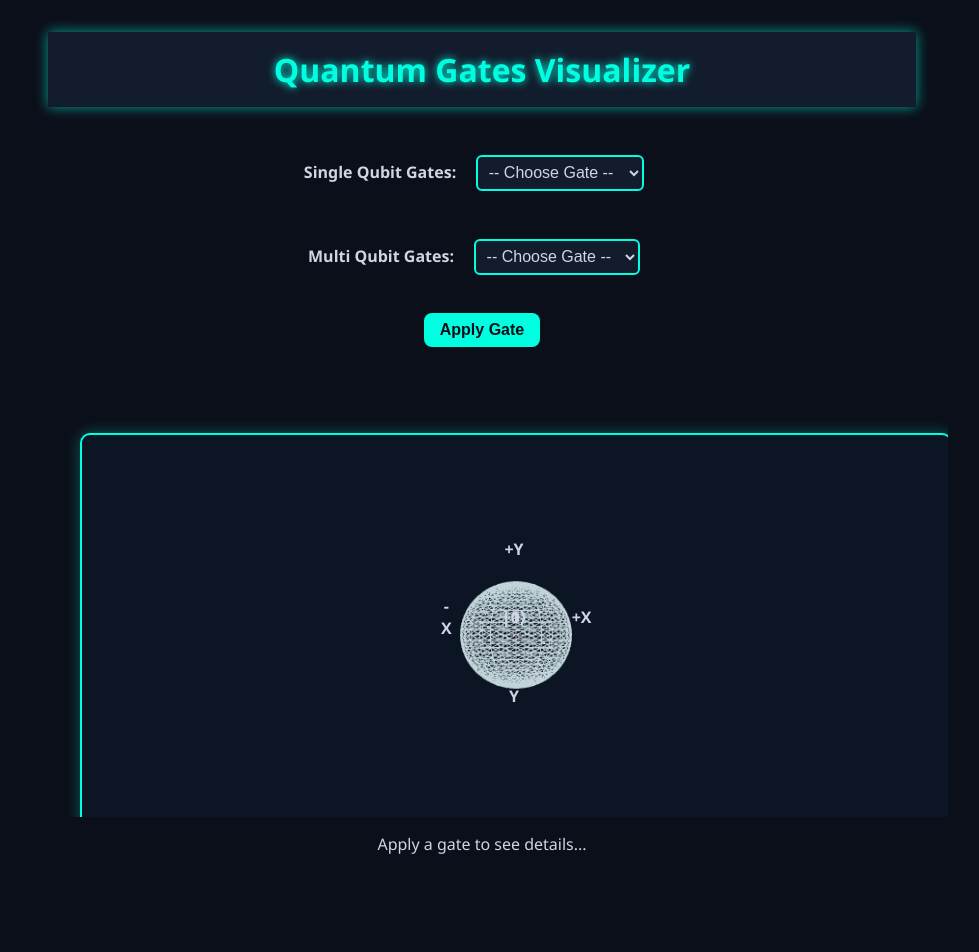
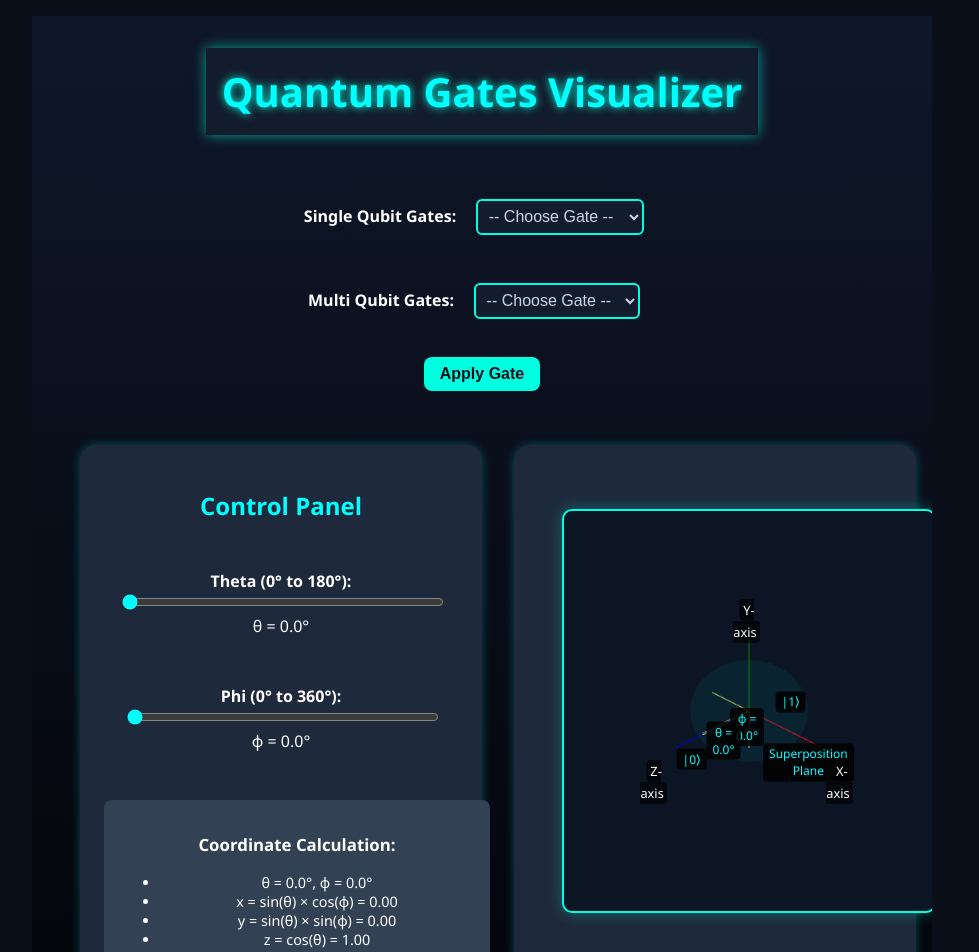
Before and after one commit to Noor-Fatima-Afzal/QuantumGates, a React (Vite) app: page / in a window 1280 px wide. Shown: the top 952 px of the page, without its empty margins (158-1137 px from the left). Before the commit the page ends 903 px from the top, so only its background shows below. Built offline with nearby package versions, Linux system fonts and the light colour scheme.

Commit message:
Update App.jsx

```diff
--- a/src/App.jsx
+++ b/src/App.jsx
@@ -1,198 +1,198 @@
+// import { useState } from "react";
+// import BlochSphere from "./components/BlochSphere";
+// import GateControls from "./components/GateControls";
+// import GateInfo from "./components/GateInfo";
+
+// export default function App() {
+//   const [theta, setTheta] = useState(0);  // Polar angle
+//   const [phi, setPhi] = useState(0);      // Azimuthal angle
+//   const [currentGate, setCurrentGate] = useState(null);  // Track applied gate
+
+//   const applyGate = (gate) => {
+//   setCurrentGate(gate);
+
+//   if (gate === "X") setTheta(Math.PI);
+//   if (gate === "H") setTheta(Math.PI / 2);
+//   if (gate === "Z") setPhi(phi + Math.PI);
+//   if (gate === "Y") {
+//     setTheta(Math.PI - theta);
+//     setPhi(phi + Math.PI);
+//   }
+//   if (gate === "S") setPhi(phi + Math.PI / 2);
+//   if (gate === "T") setPhi(phi + Math.PI / 4);
+
+//   if (gate === "Rx") setTheta(theta + Math.PI / 4);  // Example: 45° rotation
+//   if (gate === "Ry") setTheta(theta + Math.PI / 4);  // Similar for Y-axis
+//   if (gate === "Rz") setPhi(phi + Math.PI / 4);      // Z-axis phase rotation
+// };
+
+
+//   return (
+//     <div>
+//       <h1>Quantum Gates Visualizer</h1>
+//       <GateControls applyGate={applyGate} />
+//       <BlochSphere stateVector={[theta, phi]} />
+//       <GateInfo gate={currentGate} stateVector={[theta, phi]} />
+//     </div>
+//   );
+// }
+
+
+// App.jsx
 import { useState } from "react";
-import BlochSphere from "./components/BlochSphere";
 import GateControls from "./components/GateControls";
 import GateInfo from "./components/GateInfo";
+
+// 3D + UI bits from the simulator
+import { Canvas } from "@react-three/fiber";
+import { OrbitControls, Sphere, Line, Html } from "@react-three/drei";
+import { motion } from "framer-motion";
+import "./BlochSphereSimulator.css";
 
 export default function App() {
   const [theta, setTheta] = useState(0);  // Polar angle
   const [phi, setPhi] = useState(0);      // Azimuthal angle
   const [currentGate, setCurrentGate] = useState(null);  // Track applied gate
 
+  // --- your gate logic kept, but with safe functional updates to avoid stale state ---
   const applyGate = (gate) => {
-  setCurrentGate(gate);
+    setCurrentGate(gate);
 
-  if (gate === "X") setTheta(Math.PI);
-  if (gate === "H") setTheta(Math.PI / 2);
-  if (gate === "Z") setPhi(phi + Math.PI);
-  if (gate === "Y") {
-    setTheta(Math.PI - theta);
-    setPhi(phi + Math.PI);
-  }
-  if (gate === "S") setPhi(phi + Math.PI / 2);
-  if (gate === "T") setPhi(phi + Math.PI / 4);
+    if (gate === "X") setTheta(() => Math.PI);
+    if (gate === "H") setTheta(() => Math.PI / 2);
+    if (gate === "Z") setPhi(p => p + Math.PI);
+    if (gate === "Y") {
+      setTheta(t => Math.PI - t);
+      setPhi(p => p + Math.PI);
+    }
+    if (gate === "S") setPhi(p => p + Math.PI / 2);
+    if (gate === "T") setPhi(p => p + Math.PI / 4);
 
-  if (gate === "Rx") setTheta(theta + Math.PI / 4);  // Example: 45° rotation
-  if (gate === "Ry") setTheta(theta + Math.PI / 4);  // Similar for Y-axis
-  if (gate === "Rz") setPhi(phi + Math.PI / 4);      // Z-axis phase rotation
-};
+    if (gate === "Rx") setTheta(t => t + Math.PI / 4);  // Example: 45° rotation
+    if (gate === "Ry") setTheta(t => t + Math.PI / 4);  // Similar for Y-axis
+    if (gate === "Rz") setPhi(p => p + Math.PI / 4);    // Z-axis phase rotation
+  };
 
+  // --- simulator math (driven by the same theta/phi) ---
+  const x = Math.sin(theta) * Math.cos(phi);
+  const y = Math.sin(theta) * Math.sin(phi);
+  const z = Math.cos(theta);
+  const toDegrees = (radians) => (radians * 180) / Math.PI;
 
   return (
-    <div>
-      <h1>Quantum Gates Visualizer</h1>
+    <div className="bloch-container">
+      <h1 className="bloch-title">Quantum Gates Visualizer</h1>
+
+      {/* your gate buttons, unchanged */}
       <GateControls applyGate={applyGate} />
-      <BlochSphere stateVector={[theta, phi]} />
+
+      {/* merged simulator UI */}
+      <div className="bloch-grid">
+        <div className="bloch-panel">
+          <h2 className="bloch-subtitle">Control Panel</h2>
+
+          <div className="bloch-control">
+            <label>Theta (0° to 180°):</label>
+            <input
+              type="range"
+              min="0"
+              max={Math.PI}
+              step="0.01"
+              value={theta}
+              onChange={(e) => setTheta(parseFloat(e.target.value) || 0)}
+            />
+            <span>θ = {toDegrees(theta).toFixed(1)}°</span>
+          </div>
+
+          <div className="bloch-control">
+            <label>Phi (0° to 360°):</label>
+            <input
+              type="range"
+              min="0"
+              max={2 * Math.PI}
+              step="0.01"
+              value={phi}
+              onChange={(e) => setPhi(parseFloat(e.target.value) || 0)}
+            />
+            <span>ϕ = {toDegrees(phi).toFixed(1)}°</span>
+          </div>
+
+          <div className="bloch-full-coords">
+            <h3>Coordinate Calculation:</h3>
+            <ul>
+              <li>θ = {toDegrees(theta).toFixed(1)}°, ϕ = {toDegrees(phi).toFixed(1)}°</li>
+              <li>x = sin(θ) × cos(ϕ) = {x.toFixed(2)}</li>
+              <li>y = sin(θ) × sin(ϕ) = {y.toFixed(2)}</li>
+              <li>z = cos(θ) = {z.toFixed(2)}</li>
+            </ul>
+          </div>
+        </div>
+
+        <div className="bloch-visual">
+          <Canvas camera={{ position: [3, 3, 3] }}>
+            <ambientLight intensity={0.5} />
+            <pointLight position={[5, 5, 5]} />
+            <OrbitControls />
+
+            <Sphere args={[1, 64, 64]}>
+              <meshStandardMaterial color="#00FFFF" transparent opacity={0.15} />
+            </Sphere>
+
+            <Line points={[[0, 0, 0], [1.5, 0, 0]]} color="red" />
+            <Html position={[1.7, 0, 0]} center>
+              <span className="axis-label">X-axis</span>
+            </Html>
+
+            <Line points={[[0, 0, 0], [0, 1.5, 0]]} color="green" />
+            <Html position={[0, 1.7, 0]} center>
+              <span className="axis-label">Y-axis</span>
+            </Html>
+
+            <Line points={[[0, 0, 0], [0, 0, 1.5]]} color="blue" />
+            <Html position={[0, 0, 1.7]} center>
+              <span className="axis-label">Z-axis</span>
+            </Html>
+
+            {/* Quantum state vector */}
+            <Line points={[[0, 0, 0], [x, y, z]]} color="orange" lineWidth={3} />
+
+            {/* North Pole |0⟩ */}
+            <Html position={[0, 0, 1.1]} center>
+              <div className="state-label">|0⟩</div>
+            </Html>
+
+            {/* South Pole |1⟩ */}
+            <Html position={[0, 0, -1.1]} center>
+              <div className="state-label">|1⟩</div>
+            </Html>
+
+            {/* Equator Superposition Markers */}
+            <Line points={[[1, 0, 0], [-1, 0, 0]]} color="yellow" />
+            <Line points={[[0, 1, 0], [0, -1, 0]]} color="yellow" />
+
+            <Html position={[1.2, 0, 0]} center>
+              <div className="state-label">Superposition Plane</div>
+            </Html>
+
+            {/* Live angle indicators */}
+            <Html position={[x / 2, y / 2, 0]} center>
+              <div className="state-label">ϕ = {toDegrees(phi).toFixed(1)}°</div>
+            </Html>
+
+            <Html position={[0, 0, z / 2]} center>
+              <div className="state-label">θ = {toDegrees(theta).toFixed(1)}°</div>
+            </Html>
+          </Canvas>
+        </div>
+      </div>
+
+      <motion.div className="bloch-equation" initial={{ opacity: 0 }} animate={{ opacity: 1 }}>
+        <h2>Quantum State Representation</h2>
+        <p>|ψ⟩ = cos(θ/2)|0⟩ + e<sup>iφ</sup> sin(θ/2)|1⟩</p>
+      </motion.div>
+
+      {/* your GateInfo unchanged, now reflecting merged state */}
       <GateInfo gate={currentGate} stateVector={[theta, phi]} />
     </div>
   );
 }
-
-
-// // App.jsx
-// import { useState } from "react";
-// import GateControls from "./components/GateControls";
-// import GateInfo from "./components/GateInfo";
-
-// // 3D + UI bits from the simulator
-// import { Canvas } from "@react-three/fiber";
-// import { OrbitControls, Sphere, Line, Html } from "@react-three/drei";
-// import { motion } from "framer-motion";
-// import "./BlochSphereSimulator.css";
-
-// export default function App() {
-//   const [theta, setTheta] = useState(0);  // Polar angle
-//   const [phi, setPhi] = useState(0);      // Azimuthal angle
-//   const [currentGate, setCurrentGate] = useState(null);  // Track applied gate
-
-//   // --- your gate logic kept, but with safe functional updates to avoid stale state ---
-//   const applyGate = (gate) => {
-//     setCurrentGate(gate);
-
-//     if (gate === "X") setTheta(() => Math.PI);
-//     if (gate === "H") setTheta(() => Math.PI / 2);
-//     if (gate === "Z") setPhi(p => p + Math.PI);
-//     if (gate === "Y") {
-//       setTheta(t => Math.PI - t);
-//       setPhi(p => p + Math.PI);
-//     }
-//     if (gate === "S") setPhi(p => p + Math.PI / 2);
-//     if (gate === "T") setPhi(p => p + Math.PI / 4);
-
-//     if (gate === "Rx") setTheta(t => t + Math.PI / 4);  // Example: 45° rotation
-//     if (gate === "Ry") setTheta(t => t + Math.PI / 4);  // Similar for Y-axis
-//     if (gate === "Rz") setPhi(p => p + Math.PI / 4);    // Z-axis phase rotation
-//   };
-
-//   // --- simulator math (driven by the same theta/phi) ---
-//   const x = Math.sin(theta) * Math.cos(phi);
-//   const y = Math.sin(theta) * Math.sin(phi);
-//   const z = Math.cos(theta);
-//   const toDegrees = (radians) => (radians * 180) / Math.PI;
-
-//   return (
-//     <div className="bloch-container">
-//       <h1 className="bloch-title">Quantum Gates Visualizer</h1>
-
-//       {/* your gate buttons, unchanged */}
-//       <GateControls applyGate={applyGate} />
-
-//       {/* merged simulator UI */}
-//       <div className="bloch-grid">
-//         <div className="bloch-panel">
-//           <h2 className="bloch-subtitle">Control Panel</h2>
-
-//           <div className="bloch-control">
-//             <label>Theta (0° to 180°):</label>
-//             <input
-//               type="range"
-//               min="0"
-//               max={Math.PI}
-//               step="0.01"
-//               value={theta}
-//               onChange={(e) => setTheta(parseFloat(e.target.value) || 0)}
-//             />
-//             <span>θ = {toDegrees(theta).toFixed(1)}°</span>
-//           </div>
-
-//           <div className="bloch-control">
-//             <label>Phi (0° to 360°):</label>
-//             <input
-//               type="range"
-//               min="0"
-//               max={2 * Math.PI}
-//               step="0.01"
-//               value={phi}
-//               onChange={(e) => setPhi(parseFloat(e.target.value) || 0)}
-//             />
-//             <span>ϕ = {toDegrees(phi).toFixed(1)}°</span>
-//           </div>
-
-//           <div className="bloch-full-coords">
-//             <h3>Coordinate Calculation:</h3>
-//             <ul>
-//               <li>θ = {toDegrees(theta).toFixed(1)}°, ϕ = {toDegrees(phi).toFixed(1)}°</li>
-//               <li>x = sin(θ) × cos(ϕ) = {x.toFixed(2)}</li>
-//               <li>y = sin(θ) × sin(ϕ) = {y.toFixed(2)}</li>
-//               <li>z = cos(θ) = {z.toFixed(2)}</li>
-//             </ul>
-//           </div>
-//         </div>
-
-//         <div className="bloch-visual">
-//           <Canvas camera={{ position: [3, 3, 3] }}>
-//             <ambientLight intensity={0.5} />
-//             <pointLight position={[5, 5, 5]} />
-//             <OrbitControls />
-
-//             <Sphere args={[1, 64, 64]}>
-//               <meshStandardMaterial color="#00FFFF" transparent opacity={0.15} />
-//             </Sphere>
-
-//             <Line points={[[0, 0, 0], [1.5, 0, 0]]} color="red" />
-//             <Html position={[1.7, 0, 0]} center>
-//               <span className="axis-label">X-axis</span>
-//             </Html>
-
-//             <Line points={[[0, 0, 0], [0, 1.5, 0]]} color="green" />
-//             <Html position={[0, 1.7, 0]} center>
-//               <span className="axis-label">Y-axis</span>
-//             </Html>
-
-//             <Line points={[[0, 0, 0], [0, 0, 1.5]]} color="blue" />
-//             <Html position={[0, 0, 1.7]} center>
-//               <span className="axis-label">Z-axis</span>
-//             </Html>
-
-//             {/* Quantum state vector */}
-//             <Line points={[[0, 0, 0], [x, y, z]]} color="orange" lineWidth={3} />
-
-//             {/* North Pole |0⟩ */}
-//             <Html position={[0, 0, 1.1]} center>
-//               <div className="state-label">|0⟩</div>
-//             </Html>
-
-//             {/* South Pole |1⟩ */}
-//             <Html position={[0, 0, -1.1]} center>
-//               <div className="state-label">|1⟩</div>
-//             </Html>
-
-//             {/* Equator Superposition Markers */}
-//             <Line points={[[1, 0, 0], [-1, 0, 0]]} color="yellow" />
-//             <Line points={[[0, 1, 0], [0, -1, 0]]} color="yellow" />
-
-//             <Html position={[1.2, 0, 0]} center>
-//               <div className="state-label">Superposition Plane</div>
-//             </Html>
-
-//             {/* Live angle indicators */}
-//             <Html position={[x / 2, y / 2, 0]} center>
-//               <div className="state-label">ϕ = {toDegrees(phi).toFixed(1)}°</div>
-//             </Html>
-
-//             <Html position={[0, 0, z / 2]} center>
-//               <div className="state-label">θ = {toDegrees(theta).toFixed(1)}°</div>
-//             </Html>
-//           </Canvas>
-//         </div>
-//       </div>
-
-//       <motion.div className="bloch-equation" initial={{ opacity: 0 }} animate={{ opacity: 1 }}>
-//         <h2>Quantum State Representation</h2>
-//         <p>|ψ⟩ = cos(θ/2)|0⟩ + e<sup>iφ</sup> sin(θ/2)|1⟩</p>
-//       </motion.div>
-
-//       {/* your GateInfo unchanged, now reflecting merged state */}
-//       <GateInfo gate={currentGate} stateVector={[theta, phi]} />
-//     </div>
-//   );
-// }
```
